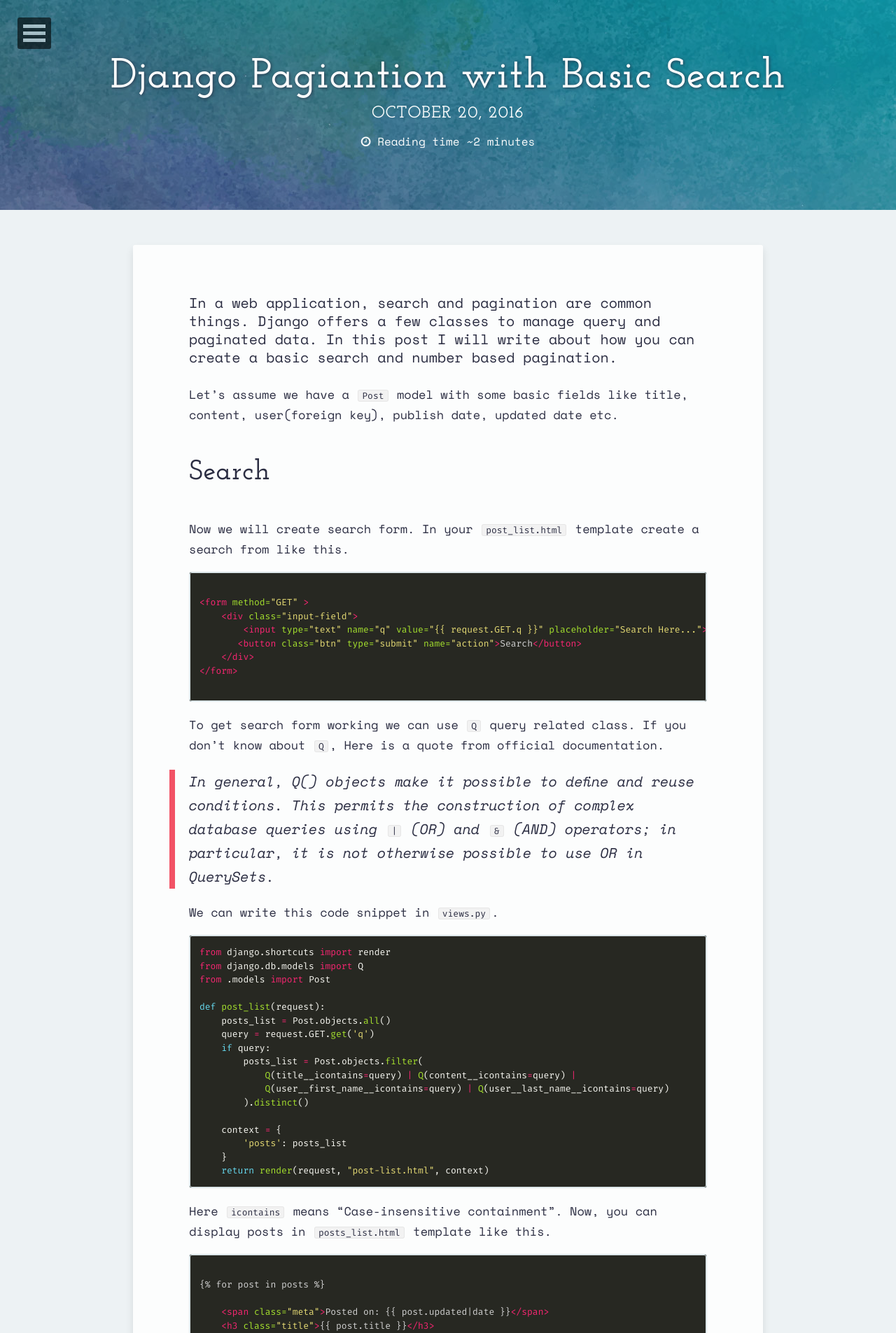
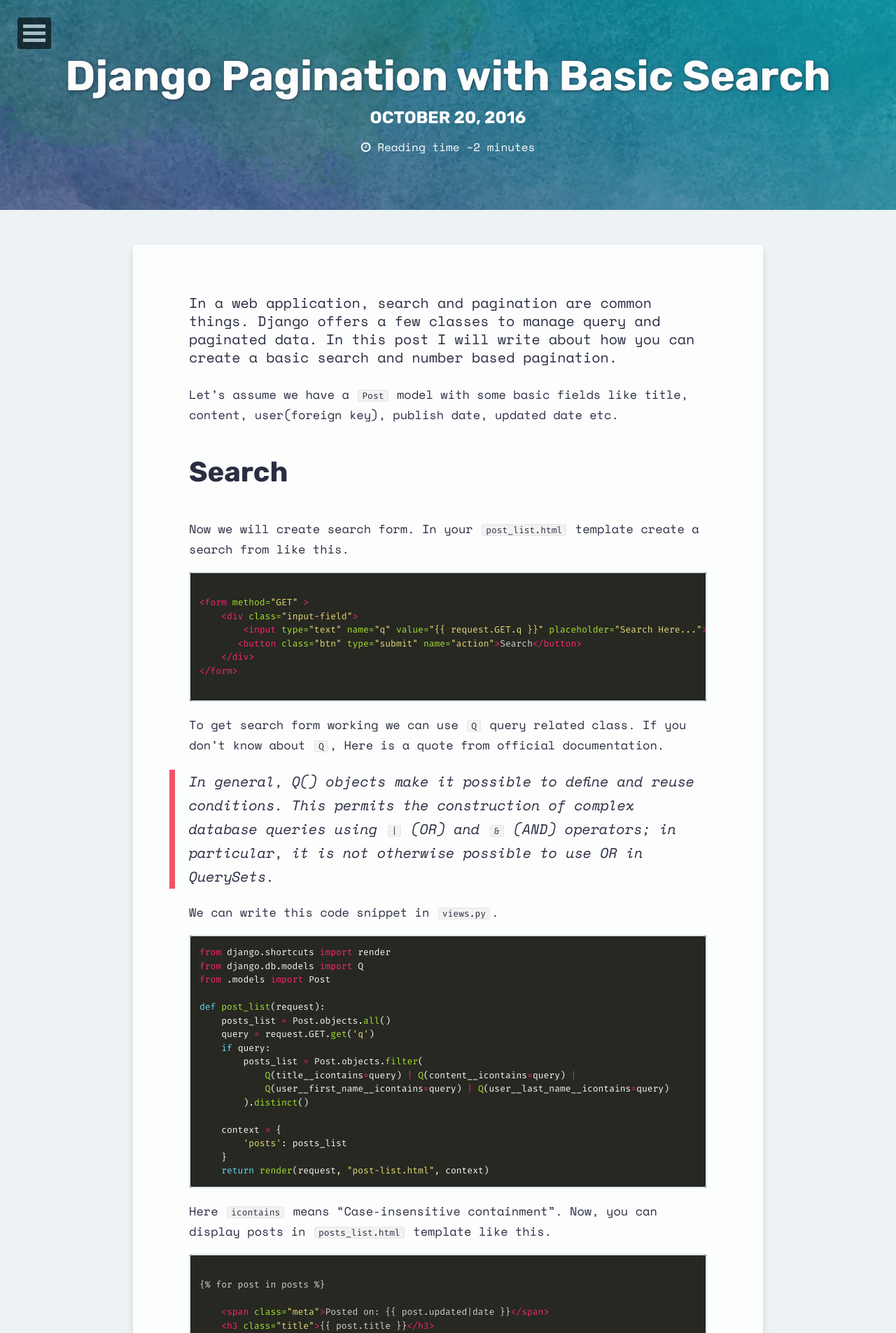
Before and after one commit to shopnilsazal/shopnilsazal.github.io, a Jekyll site: the page built from _posts/2016-10-20-django-pagination-with-basic-search.md, in a window 1280 px wide. Shown: the top 1905 px of the page at 70% size. Built offline with Jekyll 4.4.1, drawn with Linux system fonts in a browser that asks for light colours; nearby versions of some CDN libraries.

Commit message:
Typography updated

```diff
--- a/_includes/head.html
+++ b/_includes/head.html
@@ -36,9 +36,7 @@
 <link rel="stylesheet" href="{{ site.url }}/assets/css/main.css">
 <!-- Webfonts -->
 
-<link href="https://fonts.googleapis.com/css?family=Josefin+Slab:600|Space+Mono:400,400i,700" rel="stylesheet">
-<link href='https://fonts.googleapis.com/css?family=Fira+Mono' rel='stylesheet' type='text/css'>
-
+<link href="https://fonts.googleapis.com/css?family=Rubik:700|Space+Mono:400,400i,700|Fira+Mono" rel="stylesheet">
 
 <meta http-equiv="cleartype" content="on">
 
--- a/_layouts/post-index.html
+++ b/_layouts/post-index.html
@@ -21,7 +21,7 @@
   {% endif %}
   <div class="header-title">
     <div class="header-title-wrap">
-      <h1><a href="{{ site.url }}/about/">{{ site.title }}</a></h1>
+      <h1><a href="{{ site.url }}/about/">{{ site.title | upcase }}</a></h1>
       <h2>{{ page.title }}</h2>
     </div><!-- /.header-title-wrap -->
   </div><!-- /.header-title -->
--- a/_posts/2016-10-20-django-pagination-with-basic-search.md
+++ b/_posts/2016-10-20-django-pagination-with-basic-search.md
@@ -1,6 +1,6 @@
 ---
 layout: post
-title: Django Pagiantion with Basic Search
+title: Django Pagination with Basic Search
 description: "Number based pagination with basic search in django."
 modified: 2016-10-20
 tags: [django, pagination, search]
--- a/_sass/_typography.scss
+++ b/_sass/_typography.scss
@@ -9,7 +9,6 @@
 // --------------------------------------------------
 h1, h2, h3, h4, h5, h6 {
 	font-family: $heading-font;
-	letter-spacing: 1px;
 }
 h1 {
 	@include font-rem(48);
--- a/_sass/_variables.scss
+++ b/_sass/_variables.scss
@@ -8,7 +8,7 @@
 // --------------------------------------------------
 
 $base-font: 'Space Mono', Calibri, Arial, sans-serif;
-$heading-font: 'Josefin Slab';
+$heading-font: 'Rubik';
 $caption-font: $base-font;
 $code-font: 'Fira Mono';
 $alt-font: serif;
```
